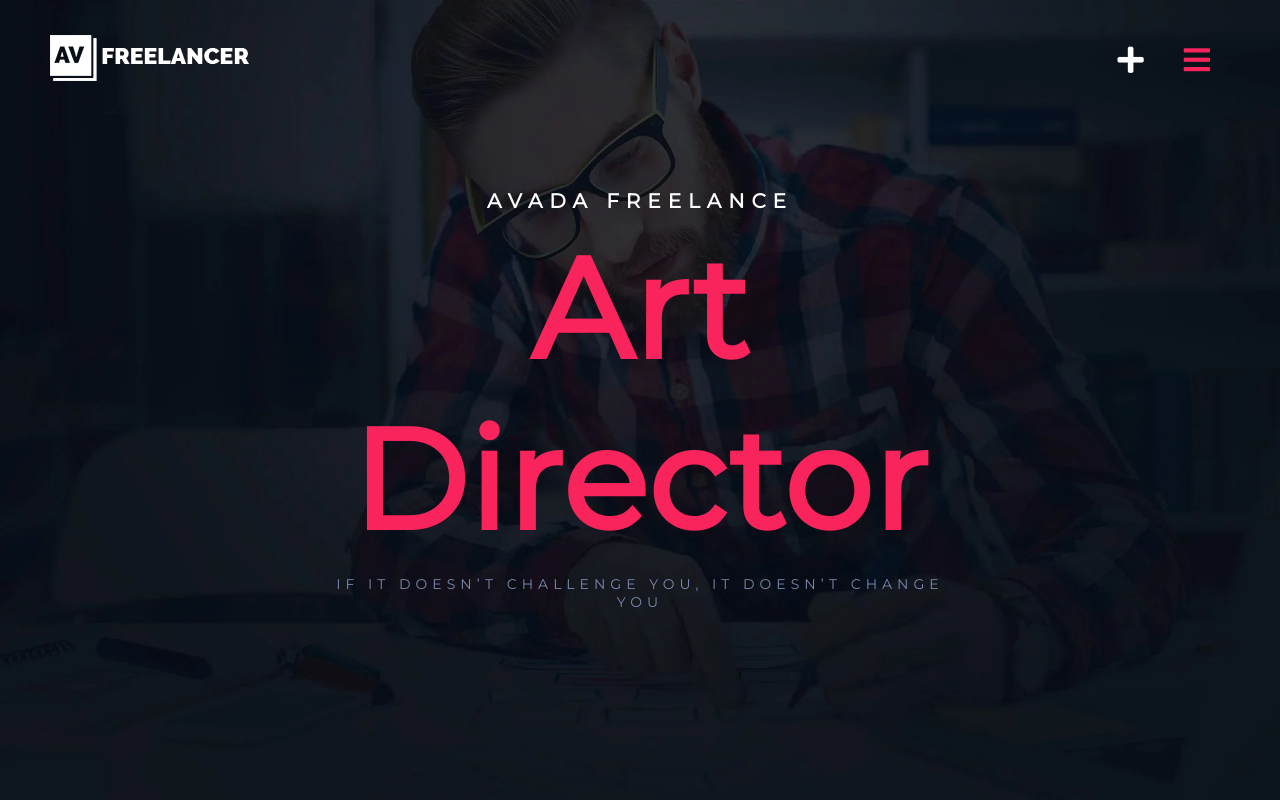
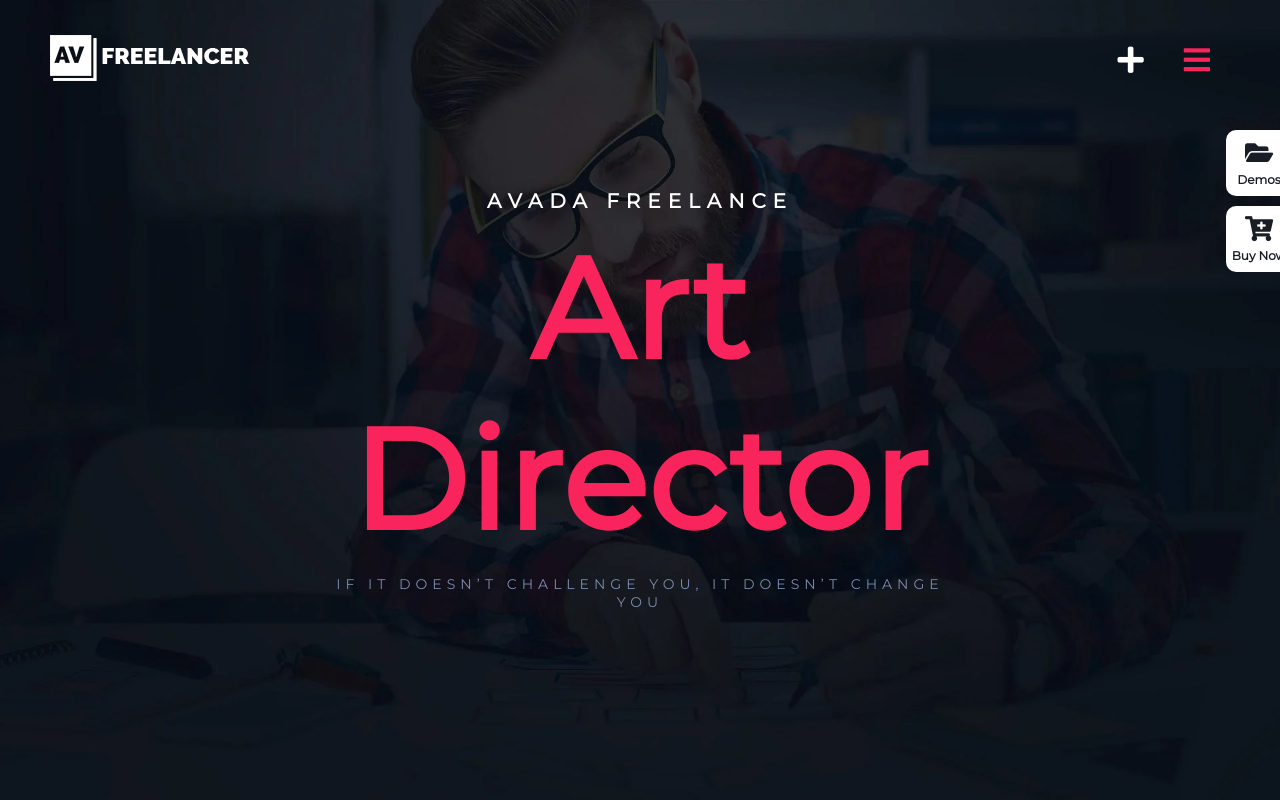
Before and after one commit to VitoMars/proj-html-vuejs, a Vue app: page / in a window 1280 px wide. Shown: the top 800 px of the page. Built offline with nearby package versions, Linux system fonts and the light colour scheme.

Commit message:
Implementazione icone con fixed

```diff
--- a/src/App.vue
+++ b/src/App.vue
@@ -1,6 +1,11 @@
 <template>
   <div id="app">
     <Header />
+    <!-- <div
+      class="div"
+      :onscroll="scroll()"
+      :class="this.ticking ? 'scrollTrue' : ''"
+    ></div> -->
     <Main />
     <Footer />
   </div>
@@ -18,6 +23,18 @@ export default {
     Main,
     Footer,
   },
+  data() {
+    return {
+      ticking: false,
+    };
+  },
+  methods: {
+    scroll() {
+      if (window.scrollY == 0) {
+        this.ticking = true;
+      } else this.ticking = false;
+    },
+  },
 };
 </script>
 
@@ -30,4 +47,12 @@ export default {
   color: white;
   overflow: hidden;
 }
+
+.div {
+  height: 100px;
+  width: 100%;
+}
+.scrollTrue {
+  background-color: yellow;
+}
 </style>
--- a/src/components/5_ExpertDesign.vue
+++ b/src/components/5_ExpertDesign.vue
@@ -69,6 +69,7 @@ export default {
 
 .box-text {
   width: calc(100vw / 3);
+  margin-bottom: 50px;
 }
 
 .picture {
--- a/src/components/6_ContactMe.vue
+++ b/src/components/6_ContactMe.vue
@@ -64,7 +64,7 @@ h6 {
 }
 
 p {
-  color: #555c6e;
+  color: $input;
   text-align: center;
 }
 
--- a/src/components/Header.vue
+++ b/src/components/Header.vue
@@ -1,13 +1,23 @@
 <template>
   <div class="header">
     <!-- Nav-bar -->
-    <div class="nav-bar">
+    <div class="nav-bar" :class="this.ticking ? 'scrollTrue' : ''">
       <a href="">
         <img src="../assets/img/avada-freelance-logo.png" alt="" />
       </a>
       <div class="buttons">
         <i class="fas fa-plus"></i>
         <i class="fas fa-bars"></i>
+      </div>
+    </div>
+    <div class="icons">
+      <div class="icon">
+        <i class="fas fa-folder-open"></i>
+        <span>Demos</span>
+      </div>
+      <div class="icon">
+        <i class="fas fa-cart-plus"></i>
+        <span>Buy Now</span>
       </div>
     </div>
     <!-- ArtDirector -->
@@ -22,6 +32,26 @@
 <script>
 export default {
   name: "Header",
+  data() {
+    return {
+      lastKnownScrollPosition: 0,
+      ticking: false,
+    };
+  },
+  methods: {
+    scroll() {
+      document.addEventListener("main", function() {
+        this.lastKnownScrollPosition = window.scrollY;
+
+        if (!this.ticking) {
+          window.requestAnimationFrame(function() {
+            this.ticking = false;
+          });
+          this.ticking = true;
+        }
+      });
+    },
+  },
 };
 </script>
 
@@ -49,10 +79,52 @@ export default {
   // background-color: $primary;
 }
 
-i {
+.scrollTrue {
+  background-color: $primary;
+}
+
+.icons {
+  position: fixed;
+  top: 15%;
+  left: 95%;
+  z-index: 1;
+}
+
+.icon {
+  display: flex;
+  flex-direction: column;
+  justify-content: center;
+  align-items: center;
+  height: 66px;
+  width: 66px;
+  border-radius: 10px;
+  margin: 10px;
+  background-color: white;
+  cursor: pointer;
+}
+
+.icon i,
+.icon span {
+  color: $snipGrayDarkMuted;
+  color: #4a5259;
+  color: #33475b;
+  color: $mirage;
+  // color: $shark;
+}
+
+.icon i {
+  font-size: 25px;
+}
+
+.icon span {
+  font-size: 12px;
+  font-weight: bold;
+  padding-top: 7px;
+}
+
+.buttons i {
   font-size: 30px;
   padding: 20px;
-  color: white;
   cursor: pointer;
 }
 
```
